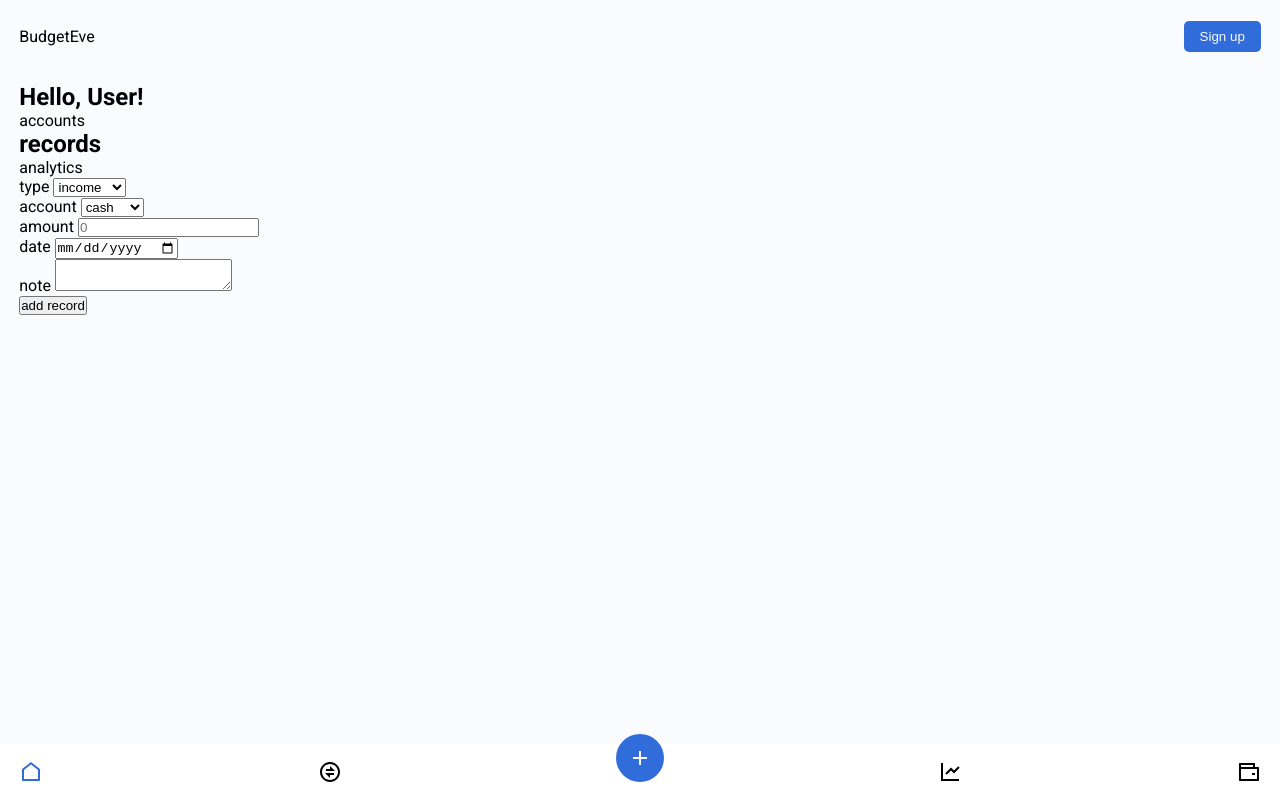
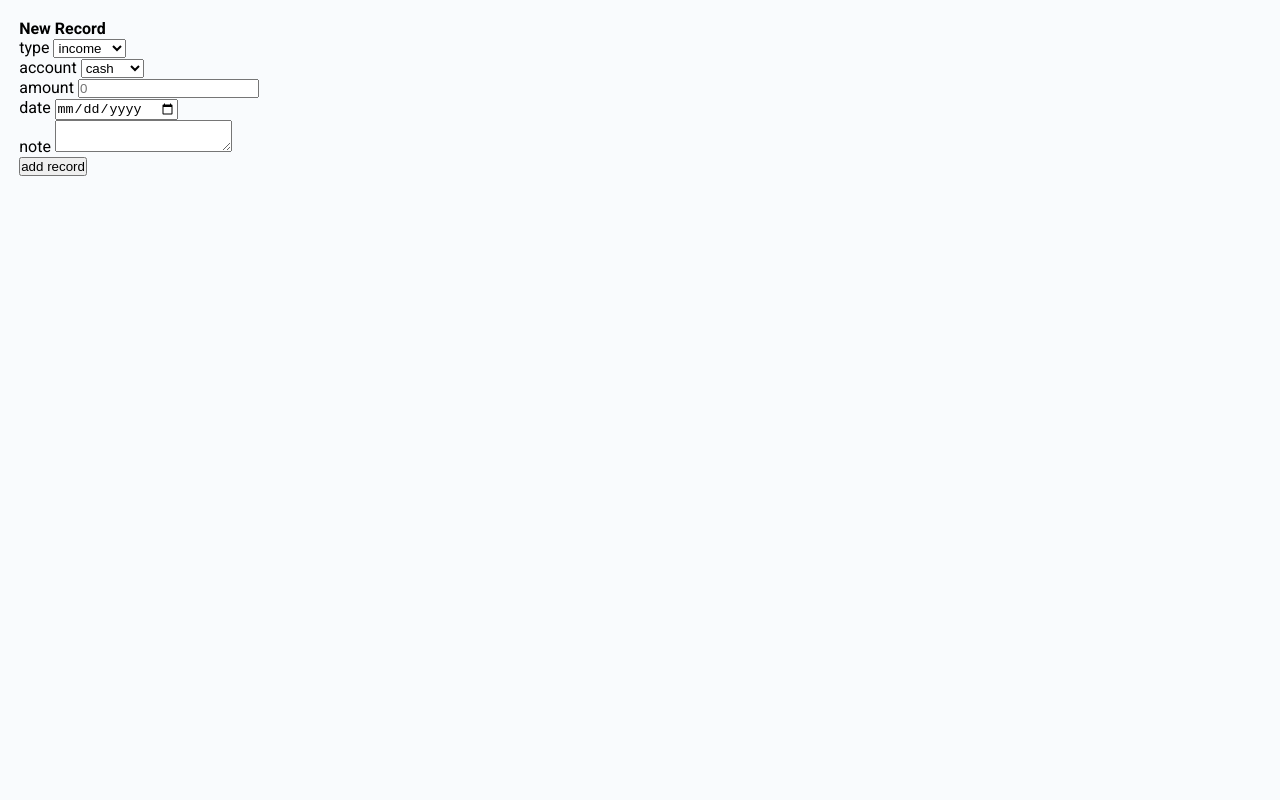
Before and after one commit to AltanfizGenity/BudgetEve-deprecated, a Svelte app: page / in a window 1280 px wide. Both pictures are taken after a click on the button 640 px from the left and 758 px from the top of the page. Built offline with nearby package versions, Linux system fonts and the light colour scheme.

Commit message:
feat(Overlay): add Overlay core component base

```diff
--- a/src/App.svelte
+++ b/src/App.svelte
@@ -12,6 +12,7 @@
 
   // store
   import { isRecordFormOpen, currentPage } from "./store/appstate";
+  import Overlay from "./components/core/Overlay.svelte";
 </script>
 
 <Navbar />
@@ -29,7 +30,9 @@
   {/if}
 </main>
 {#if $isRecordFormOpen}
-  <RecordForm />
+  <Overlay>
+    <RecordForm />
+  </Overlay>
 {/if}
 <MobileNavbar />
 
--- /dev/null
+++ b/src/components/core/Overlay.svelte
@@ -0,0 +1,22 @@
+<script>
+  export let zIndex = 200;
+</script>
+
+<div class="overlay" style:z-index={zIndex}>
+  <div class="backlayer"></div>
+  <div class="content">
+    <slot></slot>
+  </div>
+</div>
+
+<style>
+  .overlay {
+    position: fixed;
+    top: 0;
+    left: 0;
+    background-color: var(--backgroundColor);
+    width: 100%;
+    height: 100dvh;
+    padding: var(--appSpacing);
+  }
+</style>
--- a/src/components/forms/RecordForm.svelte
+++ b/src/components/forms/RecordForm.svelte
@@ -21,6 +21,7 @@
 </script>
 
 <form on:submit|preventDefault={submit}>
+  <h4>New Record</h4>
   <!-- Type -->
   <div class="input-group">
     <label for="type">type</label>
```
